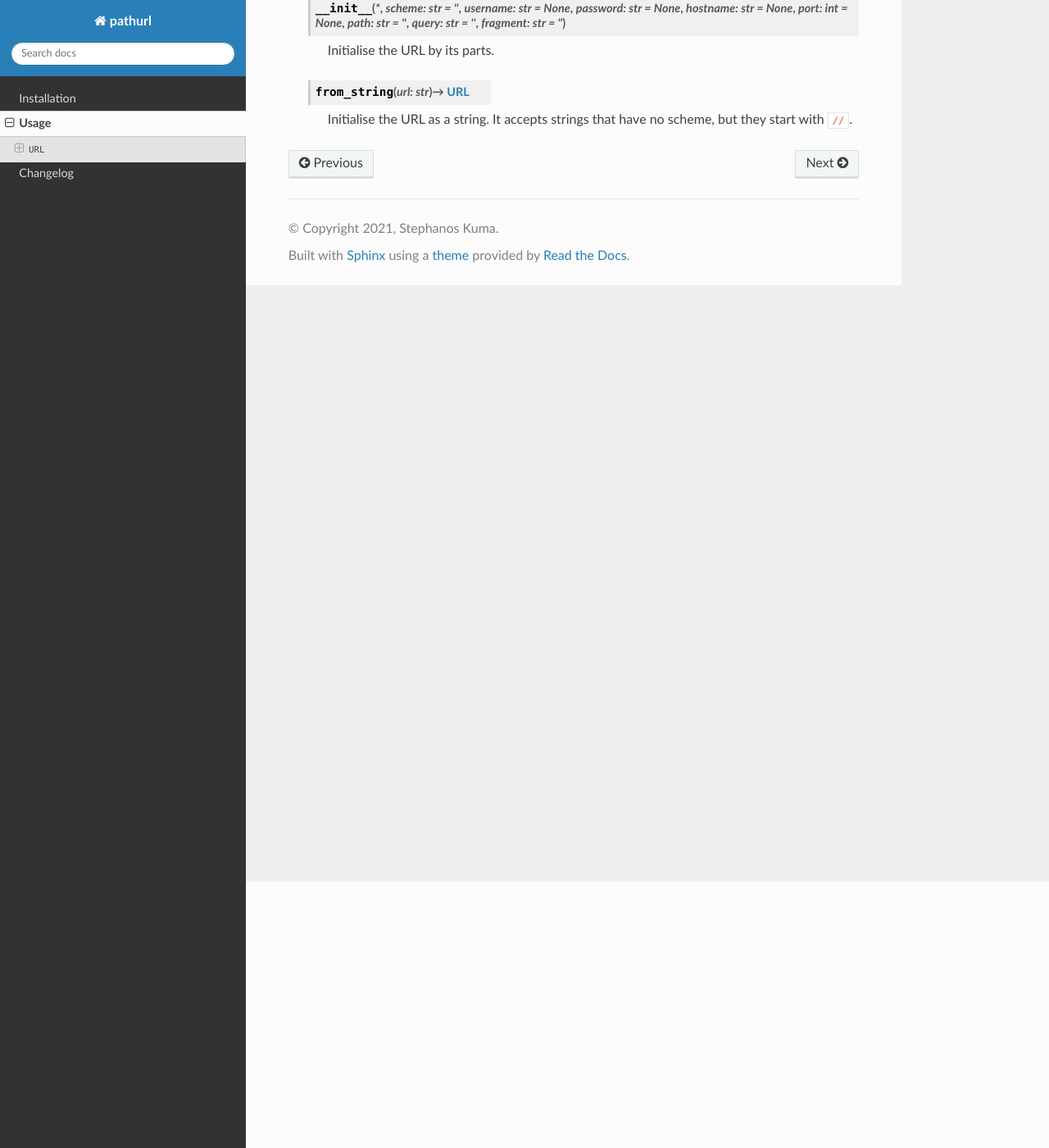
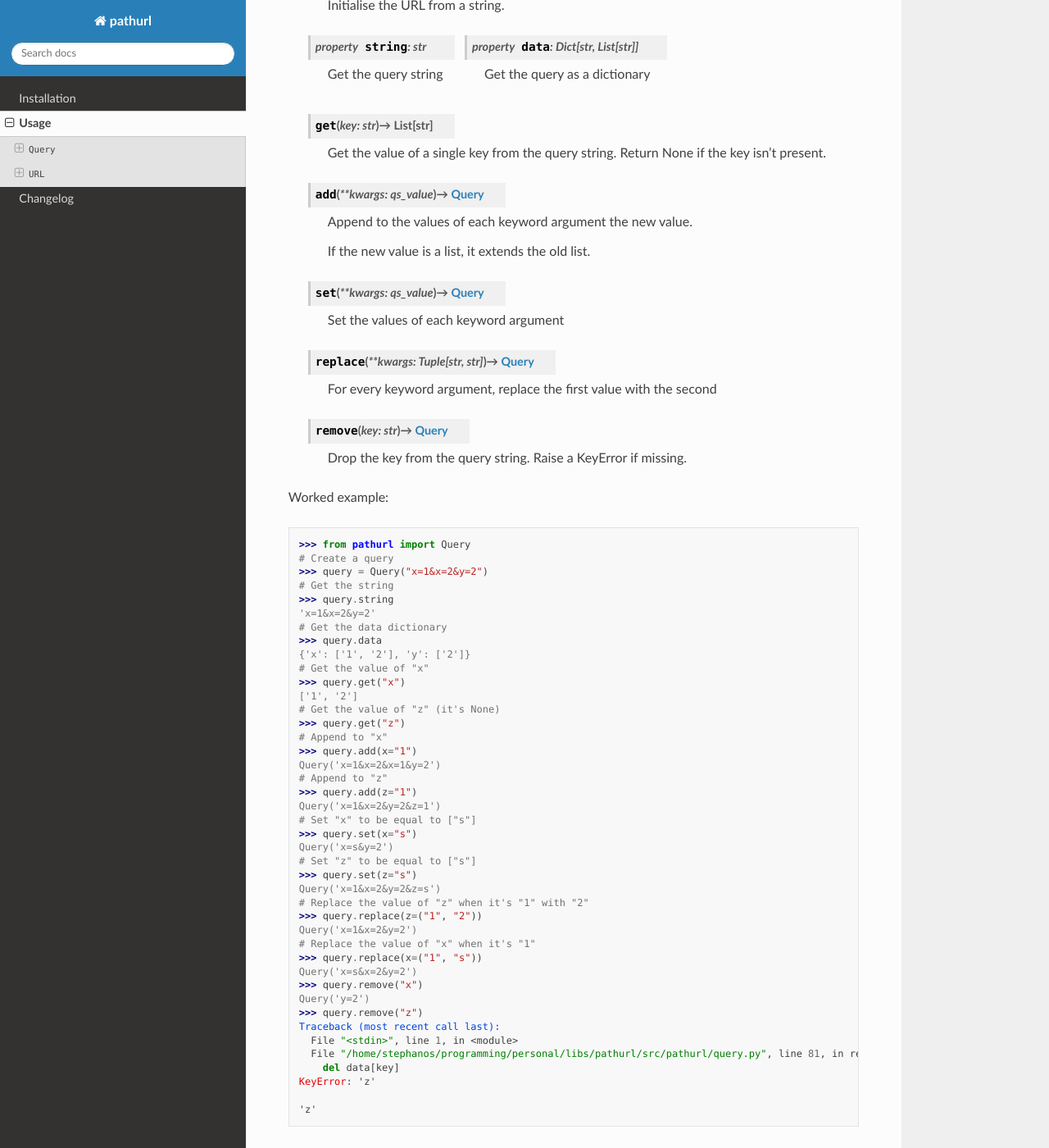
Before and after one commit to spapanik/pathurl, a Sphinx documentation site: the page built from docs/source/usage.rst, in a window 1280 px wide and 1400 px high, scrolled down 325 px. Shown: the whole window at 82% size. Built offline with Sphinx 7.4.7 and the Read the Docs theme 2.0.0, drawn with Linux system fonts in a browser that asks for light colours; some of the changed text lies outside the part shown.

Commit message:
Create immutable Query objects

```diff
--- a/CHANGELOG.rst
+++ b/CHANGELOG.rst
@@ -8,6 +8,10 @@ The format is based on `Keep a Changelog`_, and this project adheres to `Semanti
 
 `Unreleased`_
 -------------
+
+Changed
+^^^^^^^
+* Query is immutable, with a new interface
 
 `0.4.0`_ - 2022-01-10
 ---------------------
--- a/docs/source/usage.rst
+++ b/docs/source/usage.rst
@@ -1,6 +1,97 @@
 =====
 Usage
 =====
+
+.. py:module:: pathurl.query
+
+The ``query`` module contains only the ``Query`` class:
+
+.. py:class:: Query
+
+    A class representing a query string
+
+    .. py:method:: __init__(_string: str)
+
+        Initialise the URL from a string.
+
+    .. py:property:: string
+        :type: str
+
+        Get the query string
+
+    .. py:property:: data
+        :type: Dict[str, List[str]]
+
+        Get the query as a dictionary
+
+    .. py:method:: get(key: str) -> List[str]
+
+        Get the value of a single key from the query string. Return None if the key isn't present.
+
+    .. py:method:: add(**kwargs: qs_value) -> Query
+
+        Append to the values of each keyword argument the new value.
+
+        If the new value is a list, it extends the old list.
+
+    .. py:method:: set(**kwargs: qs_value) -> Query
+
+        Set the values of each keyword argument
+
+    .. py:method:: replace(**kwargs: Tuple[str, str]) -> Query
+
+        For every keyword argument, replace the first value with the second
+
+    .. py:method:: remove(key: str) -> Query
+
+        Drop the key from the query string. Raise a KeyError if missing.
+
+Worked example:
+
+.. code-block:: python
+
+    >>> from pathurl import Query
+    # Create a query
+    >>> query = Query("x=1&x=2&y=2")
+    # Get the string
+    >>> query.string
+    'x=1&x=2&y=2'
+    # Get the data dictionary
+    >>> query.data
+    {'x': ['1', '2'], 'y': ['2']}
+    # Get the value of "x"
+    >>> query.get("x")
+    ['1', '2']
+    # Get the value of "z" (it's None)
+    >>> query.get("z")
+    # Append to "x"
+    >>> query.add(x="1")
+    Query('x=1&x=2&x=1&y=2')
+    # Append to "z"
+    >>> query.add(z="1")
+    Query('x=1&x=2&y=2&z=1')
+    # Set "x" to be equal to ["s"]
+    >>> query.set(x="s")
+    Query('x=s&y=2')
+    # Set "z" to be equal to ["s"]
+    >>> query.set(z="s")
+    Query('x=1&x=2&y=2&z=s')
+    # Replace the value of "z" when it's "1" with "2"
+    >>> query.replace(z=("1", "2"))
+    Query('x=1&x=2&y=2')
+    # Replace the value of "x" when it's "1"
+    >>> query.replace(x=("1", "s"))
+    Query('x=s&x=2&y=2')
+    >>> query.remove("x")
+    Query('y=2')
+    >>> query.remove("z")
+    Traceback (most recent call last):
+      File "<stdin>", line 1, in <module>
+      File "/home/stephanos/programming/personal/libs/pathurl/src/pathurl/query.py", line 81, in remove
+        del data[key]
+    KeyError: 'z'
+
+    'z'
 
 .. py:module:: pathurl.url
 
```
Also changed, not shown: 2 other files.
